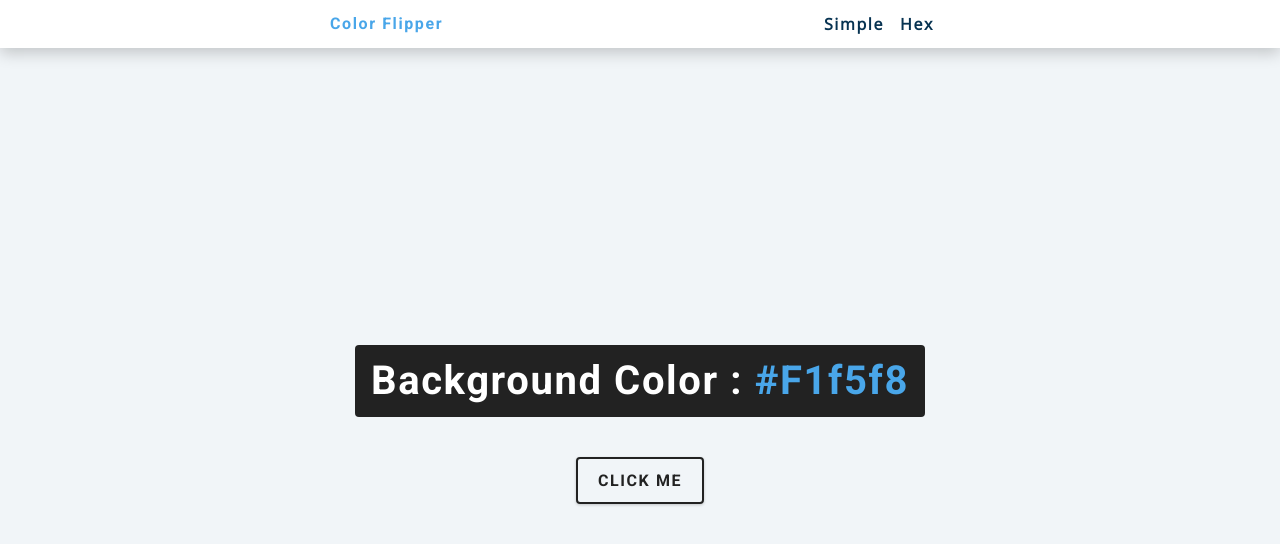
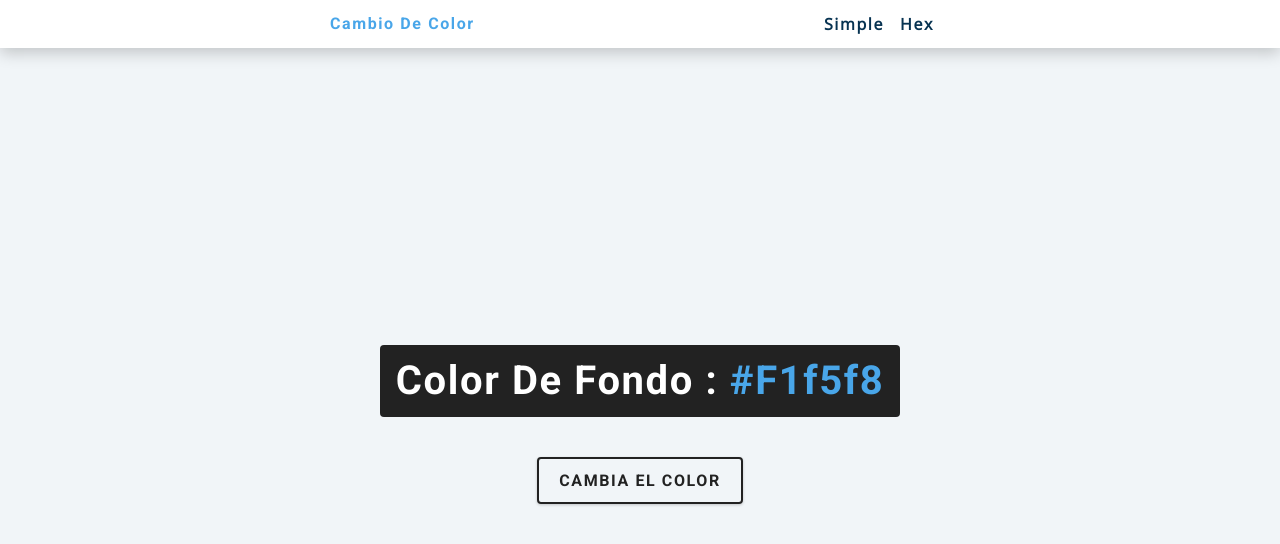
Before and after one commit to alexandropinna/colorFlipper, a plain HTML site: page hex.html in a window 1280 px wide. Drawn offline with nearby package versions, Linux system fonts and the light colour scheme.

Commit message:
cambio de idioma

```diff
--- a/hex.html
+++ b/hex.html
@@ -3,7 +3,7 @@
   <head>
     <meta charset="UTF-8" />
     <meta name="viewport" content="width=device-width, initial-scale=1.0" />
-    <title>Color Flipper || Hex</title>
+    <title>Cambio de Color || Hex</title>
 
     <!-- styles -->
     <link rel="stylesheet" href="styles/styles.css" />
@@ -12,7 +12,7 @@
   <body>
     <nav>
       <div class="nav-center">
-        <h4>color flipper</h4>
+        <h4>Cambio de Color</h4>
         <ul class="nav-links">
           <li><a href="index.html">simple</a></li>
           <li><a href="hex.html">hex</a></li>
@@ -21,8 +21,8 @@
     </nav>
     <main>
       <div class="container">
-        <h2>background color : <span class="color">#f1f5f8</span></h2>
-        <button class="btn btn-hero" id="btn">click me</button>
+        <h2>Color de Fondo : <span class="color">#f1f5f8</span></h2>
+        <button class="btn btn-hero" id="btn">Cambia el color</button>
       </div>
     </main>
     <!-- javascript -->
```
Also changed, not shown: index.html (+4 -4 lines).
